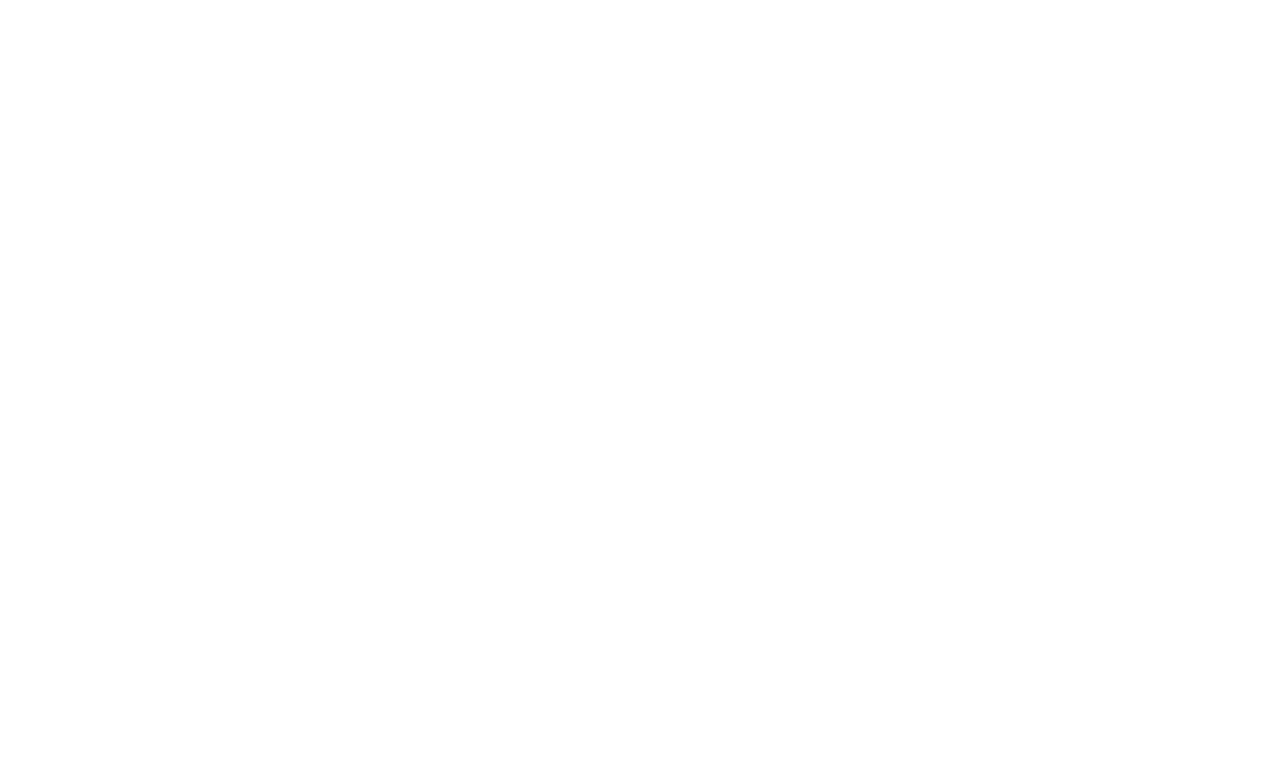
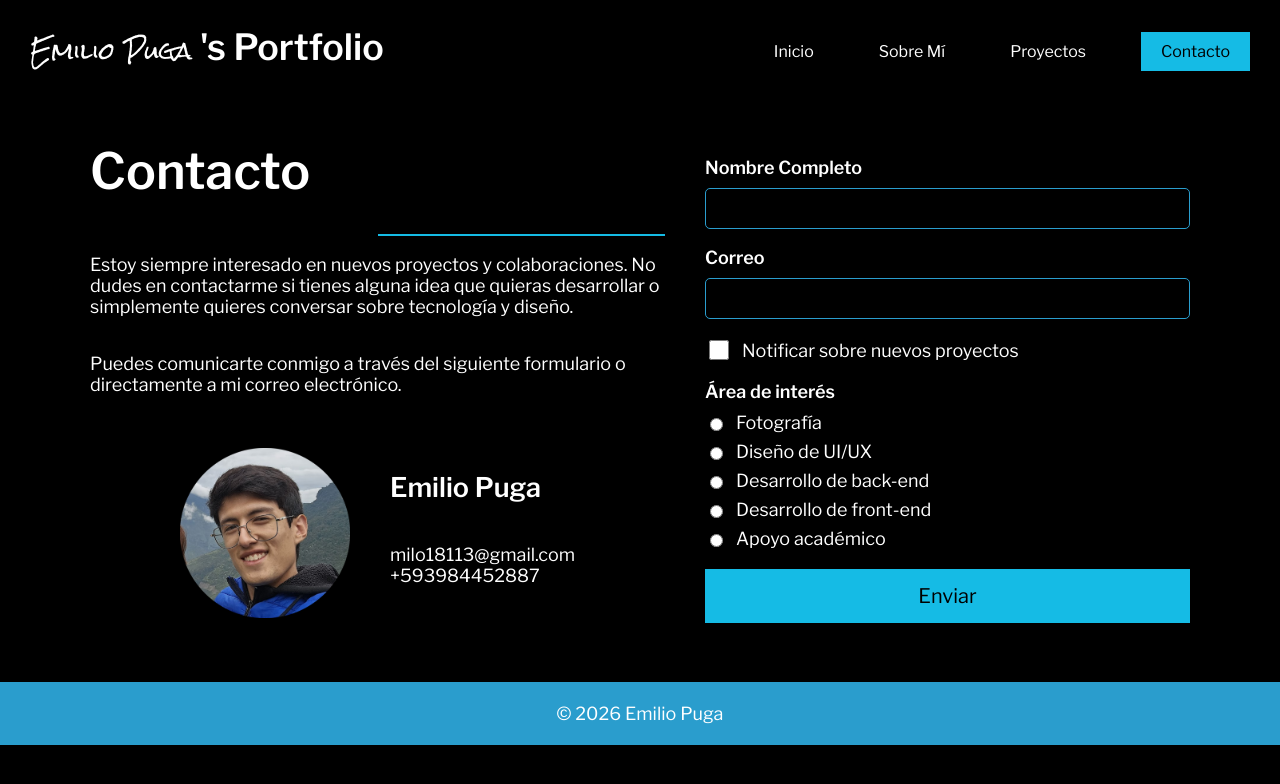
Before and after one commit to Milo18113/portafolio-web, a plain HTML site: page contact.html in a window 1280 px wide. Drawn offline with nearby package versions, Linux system fonts and the light colour scheme.

Commit message:
feat: Added Contact page

```diff
--- a/contact.html
+++ b/contact.html
@@ -0,0 +1,114 @@
+<!DOCTYPE html>
+<html lang="es">
+    <head>
+        <title>Contacto - Emilio Puga's Portfolio</title>
+        <meta charset="UTF-8">
+        <link rel="stylesheet" href="styles.css">
+
+        <link rel="preconnect" href="https://fonts.googleapis.com">
+        <link rel="preconnect" href="https://fonts.gstatic.com" crossorigin>
+        <link href="https://fonts.googleapis.com/css2?family=Hanken+Grotesk:wght@300;400;600&family=Libre+Franklin:wght@300;400;600&family=Rock+Salt&display=swap" rel="stylesheet">
+    </head>
+    <body>
+        <header>
+            <div class="header-container">
+                <h1>
+                    <span class="cursive-header">Emilio Puga</span>
+                    <span>'s Portfolio</span>
+                </h1>
+                <nav>
+                    <a href="index.html">Inicio</a>
+                    <a href="about-me.html">Sobre Mí</a>
+                    <a href="index.html#proyectos">Proyectos</a>
+                    <button onclick="window.location.href='contact.html'">Contacto</button>
+                    <!-- <button onclick="console.log(document.body.offsetWidth)">Contacto</button> -->
+                </nav>
+            </div>
+        </header>
+
+        <!-- Contacto -->
+        <div class="flex-container">
+            <main style="flex: 1;">
+                <div class="column">
+                    <h1 style="font-weight: bold; font-size: 50px;">
+                        Contacto
+                    </h1>
+                    <div class="line"></div>
+                    <p>Estoy siempre interesado en nuevos proyectos y colaboraciones. No dudes en contactarme si tienes alguna idea que quieras desarrollar o simplemente quieres conversar sobre tecnología y diseño.</p>
+                    <p>Puedes comunicarte conmigo a través del siguiente formulario o directamente a mi correo electrónico.</p>
+                    <div class="smallspace"></div>
+                    <div class="flex-container">
+                        <main>
+                            <img src="assets/milo.png" alt="Fotografía de Emilio Puga" width="170px">
+                        </main>
+                        <aside>
+                            <div class="column">
+                                <h2>Emilio Puga</h2>
+                                <p>milo18113@gmail.com<br>
+                                    +593984452887
+                                </p>
+                            </div>
+                        </aside>
+                    </div>
+                </div>
+            </main>
+            <aside style="flex: 1;">
+                <div class="space"></div>
+                <div class="space"></div>
+                <div class="space"></div>
+                <form action="mailto:milo18113@gmail.com" method="post" enctype="text/plain">
+                    <div class="column">
+                        <label class="titlelabel" for="nombre">Nombre Completo</label>
+                        <input type="text" id="nombre" name="nombre" required class="textbox">
+
+                        <div class="smallerspace"></div>
+
+                        <label class="titlelabel" for="correo">Correo</label>
+                        <input type="email" id="correo" name="correo" required class="textbox">
+
+                        <div class="smallerspace"></div>
+
+                        <div style="display: flex; align-items: center; gap: 10px;"> <!-- row -->
+                            <input type="checkbox" id="notificar" name="notificar" style="width: 20px; height: 20px;">
+                            <label class="contentlabel" for="notificar">Notificar sobre nuevos proyectos</label>
+                        </div>
+
+                        <div class="smallerspace"></div>
+
+                        <label class="titlelabel">Área de interés</label>
+                        <div class="column" style="gap: 8px;">
+                            <div style="display: flex; align-items: center; gap: 10px;"> <!-- radio rows -->
+                                <input type="radio" id="fotografia" name="interes" value="fotografia">
+                                <label for="fotografia" class="contentlabel">Fotografía</label>
+                            </div>
+                            <div style="display: flex; align-items: center; gap: 10px;">
+                                <input type="radio" id="uiux" name="interes" value="uiux">
+                                <label for="uiux" class="contentlabel">Diseño de UI/UX</label>
+                            </div>
+                            <div style="display: flex; align-items: center; gap: 10px;">
+                                <input type="radio" id="backend" name="interes" value="backend">
+                                <label for="backend" class="contentlabel">Desarrollo de back-end</label>
+                            </div>
+                            <div style="display: flex; align-items: center; gap: 10px;">
+                                <input type="radio" id="frontend" name="interes" value="frontend">
+                                <label for="frontend" class="contentlabel">Desarrollo de front-end</label>
+                            </div>
+                            <div style="display: flex; align-items: center; gap: 10px;">
+                                <input type="radio" id="apoyo" name="interes" value="apoyo">
+                                <label for="apoyo" class="contentlabel">Apoyo académico</label>
+                            </div>
+                        </div>
+                    </div>
+
+                    <button type="submit" class="bigbtn" style="width: auto; padding: 15px 30px;">Enviar</button>
+                </form>
+            </aside>
+        </div>
+        <div class="space"></div>
+        <div class="space"></div>
+
+        <footer>
+            <p>&copy; 2026 Emilio Puga</p>
+        </footer>
+    </body>
+</html>
--- a/styles.css
+++ b/styles.css
@@ -23,13 +23,6 @@ body {
     min-width: 690px;
 }
 
-/* .flex-container-center {
-    display: flex;
-    min-height: 600px;
-    background-color: black;
-    align-items: center;
-} */
-
 .flex-container {
     display: flex;
     padding: 0px 70px 0px 70px;
@@ -38,13 +31,6 @@ body {
     align-items: flex-start;
     /* justify-items: center; */
 }
-
-/* .flex-container main {
-    padding: 0;
-}
-.flex-container aside {
-    padding: 0;
-} */
 
 .column {
     display: flex;
@@ -86,6 +72,10 @@ body {
 
 .smallspace {
     margin: 15px 0;
+}
+
+.smallerspace {
+    margin: 9px 0;
 }
 
 .hsmallspace {
@@ -194,6 +184,31 @@ button:hover {
     background-color: var(--button-hover-turquoise);
 }
 
+form {
+    display: flex;
+    flex-direction: column;
+    gap: 20px;
+}
+
+.titlelabel {
+    font-weight: bold;
+    margin-bottom: 10px;
+}
+
+.contentlabel {
+    margin: 0;
+}
+
+.textbox {
+    padding: 10px;
+    font-family: Libre Franklin, sans-serif;
+    font-size: 16px;
+    border: 1px solid var(--my-turquoise);
+    background-color: black;
+    color: white;
+    border-radius: 5px;
+}
+
 @media (max-width: 1000px){      /* Sidebar se pone abajo si llego a menos de 600 */
     .flex-container {
         flex-direction: column;
```
